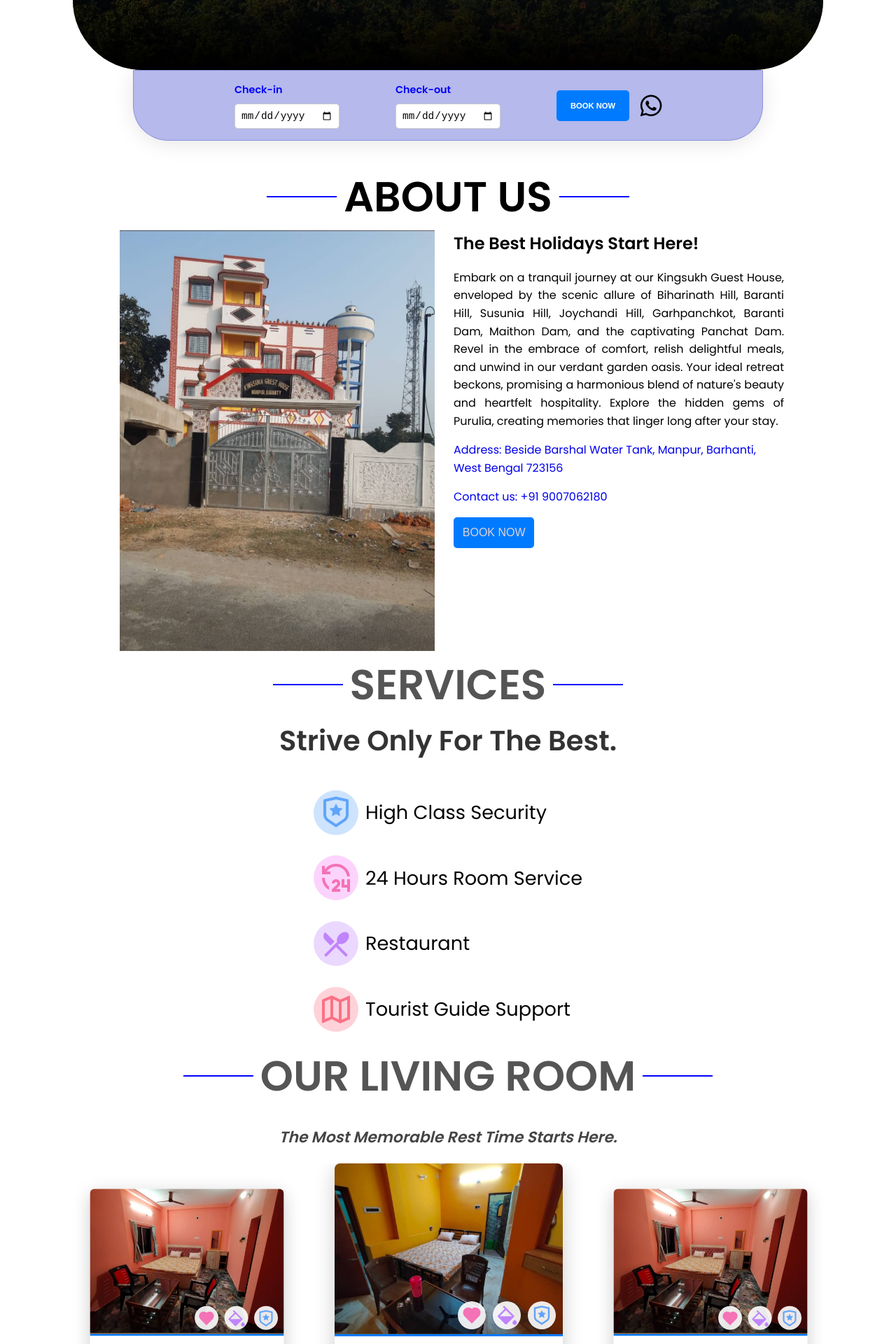
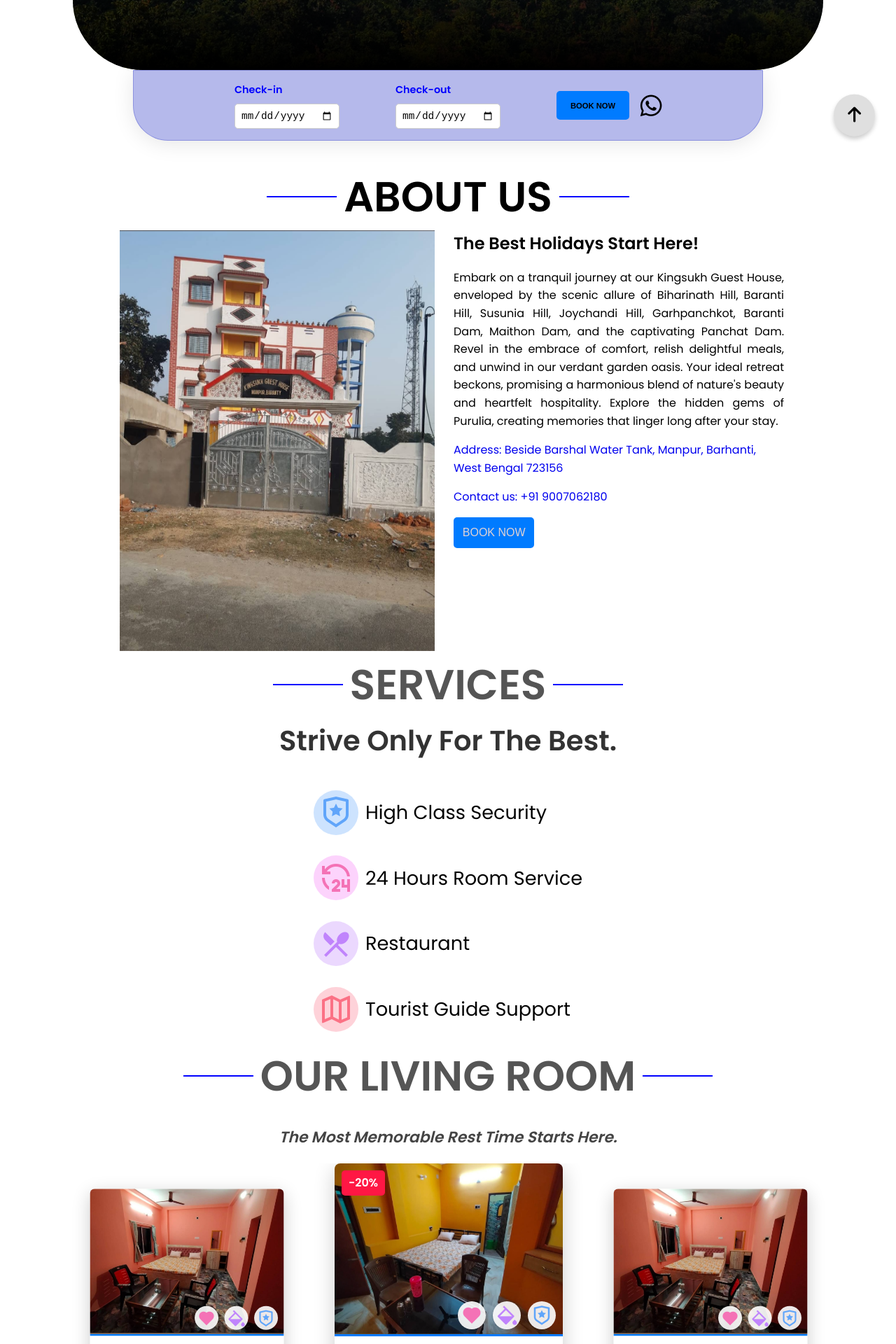
Before and after one commit to Pavan7201/Guest_House, a React (Create React App) app: page / in a window 1280 px wide. Shown: the part 540-2460 px from the top of the page at 70% size. Built offline with nearby package versions, Linux system fonts and the light colour scheme; the HTML template or start-up script is replaced by a standard one.

Commit message:
final commit

```diff
--- a/src/components/About.js
+++ b/src/components/About.js
@@ -1,8 +1,11 @@
-import React, { useEffect } from "react";
+import React, { useEffect, useState } from "react";
 import "../css/About.css";
 import about_image from "../assets/out.jpg";
+import Book from "./Book";
 
 const About = () => {
+  const [isBookOpen, setIsBookOpen] = useState(false);
+
   useEffect(() => {
     const imgElement = document.querySelector(".about__image img");
     const description = document.querySelector(".section3__description");
@@ -21,7 +24,7 @@
       },
       { threshold: 0.5 }
     );
-    observer.observe(imgElement);
+    if (imgElement) observer.observe(imgElement);
 
     const fadeInObserver = new IntersectionObserver(
       (entries, observer) => {
@@ -35,10 +38,10 @@
       { threshold: 0.5 }
     );
 
-    fadeInObserver.observe(header);
-    fadeInObserver.observe(description);
+    if (header) fadeInObserver.observe(header);
+    if (description) fadeInObserver.observe(description);
     address.forEach((addr) => fadeInObserver.observe(addr));
-    fadeInObserver.observe(button);
+    if (button) fadeInObserver.observe(button);
 
     return () => {
       observer.disconnect();
@@ -46,8 +49,12 @@
     };
   }, []);
 
-  const handleBookNowClick = (event) => {
-    event.preventDefault();
+  const handleBookNowClick = () => {
+    setIsBookOpen(true);
+  };
+
+  const closeBook = () => {
+    setIsBookOpen(false);
   };
 
   return (
@@ -84,11 +91,10 @@
             <a href="tel:+919007062180">Contact us: +91 9007062180</a>
           </p>
           <div className="about__btn">
-            <button href="#" onClick={handleBookNowClick}>
-              BOOK NOW
-            </button>
+            <button onClick={handleBookNowClick}>BOOK NOW</button>
           </div>
         </div>
+        {isBookOpen && <Book isOpen={isBookOpen} closeBook={closeBook} />}
       </section>
     </>
   );
--- a/src/components/Bookings.js
+++ b/src/components/Bookings.js
@@ -1,9 +1,11 @@
 import React, { useState } from "react";
 import "../css/Bookings.css";
+import Book from "./Book";
 
 const Bookings = () => {
   const [checkInDate, setCheckInDate] = useState("");
   const [checkOutDate, setCheckOutDate] = useState("");
+  const [isBookOpen, setIsBookOpen] = useState(false);
 
   const handleWhatsAppBooking = () => {
     const message = `Check-in: ${checkInDate}, Check-out: ${checkOutDate}`;
@@ -11,6 +13,14 @@
       message
     )}`;
     window.open(whatsappLink, "_blank");
+  };
+
+  const handleBookNowClick = () => {
+    setIsBookOpen(true);
+  };
+
+  const closeBook = () => {
+    setIsBookOpen(false);
   };
 
   return (
@@ -36,13 +46,16 @@
             />
           </div>
           <div className="input__btn">
-            <button className="section2__btn">BOOK NOW</button>
+            <button className="section2__btn" onClick={handleBookNowClick}>
+              BOOK NOW
+            </button>
             <button className="whatsapp__btn" onClick={handleWhatsAppBooking}>
               <i className="fa-brands fa-whatsapp"></i>
             </button>
           </div>
         </div>
       </div>
+      <Book isOpen={isBookOpen} closeBook={closeBook} />
     </section>
   );
 };
--- a/src/components/Home.js
+++ b/src/components/Home.js
@@ -100,7 +100,6 @@
   };
 
   const handleBookNowClick = () => {
-    scroll.scrollTo("rooms", { duration: 500 });
     setIsBookOpen(true);
   };
 
--- a/src/components/Rooms.js
+++ b/src/components/Rooms.js
@@ -9,7 +9,6 @@
 
 const Rooms = () => {
   const sliderRef = useRef(null);
-
   const [expandedDescriptions, setExpandedDescriptions] = useState({});
   const [activeSlide, setActiveSlide] = useState(2);
 
@@ -44,11 +43,7 @@
       (entries) => {
         entries.forEach((entry) => {
           if (entry.isIntersecting) {
-            if (entry.target === subheader) {
             entry.target.style.animation = "fadeInUp 1.5s ease-out forwards";
-            } else if (entry.target === header) {
-              entry.target.style.animation = "fadeInUp 1.5s ease-out forwards";
-            }
           }
         });
       },
@@ -70,6 +65,7 @@
         "Escape to comfort in our Cozy Haven Room, a snug retreat designed for intimate relaxation.",
       price: "₹ 1000/night",
       link: "https://wa.link/at5ion",
+      offer: 20,
     },
     {
       id: 2,
@@ -79,6 +75,7 @@
         "Indulge in luxury and ample space in our Spacious Serenity Suite, where tranquility meets roomy elegance.",
       price: "₹ 1500/night",
       link: "https://wa.link/at5ion",
+      offer: 0,
     },
     {
       id: 3,
@@ -88,6 +85,7 @@
         "Escape to comfort in our Cozy Haven Room, a snug retreat designed for intimate relaxation.",
       price: "₹ 1000/night",
       link: "https://wa.link/at5ion",
+      offer: 20,
     },
     {
       id: 4,
@@ -97,34 +95,36 @@
         "Indulge in luxury and ample space in our Spacious Serenity Suite, where tranquility meets roomy elegance.",
       price: "₹ 1500/night",
       link: "https://wa.link/at5ion",
+      offer: 0,
     },
     {
       id: 5,
       image: smallRoom,
-      title: "Relaxing Retreat Room",
+      title: "Cozy Haven Room",
       description:
-        "Unwind in our Relaxing Retreat Room, designed for the ultimate relaxation experience.",
-      price: "₹ 1200/night",
+        "Escape to comfort in our Cozy Haven Room, a snug retreat designed for intimate relaxation.",
+      price: "₹ 1000/night",
       link: "https://wa.link/at5ion",
+      offer: 20,
     },
   ];
 
   const settings = {
-    dots: true,
-    infinite: true,
+    dots: rooms.length > 3,
+    infinite: rooms.length > 1,
     speed: 500,
-    slidesToShow: 3,
+    slidesToShow: Math.min(rooms.length, 3),
     slidesToScroll: 1,
-    centerMode: true,
+    centerMode: rooms.length >= 3,
     centerPadding: "0",
     focusOnSelect: true,
-    initialSlide: 2,
+    initialSlide: Math.min(activeSlide, rooms.length - 1),
     afterChange: resetDescriptions,
     responsive: [
       {
         breakpoint: 1024,
         settings: {
-          slidesToShow: 3,
+          slidesToShow: Math.min(rooms.length, 3),
           centerMode: true,
           centerPadding: "0",
         },
@@ -132,7 +132,7 @@
       {
         breakpoint: 768,
         settings: {
-          slidesToShow: 2,
+          slidesToShow: Math.min(rooms.length, 2),
           centerMode: true,
           centerPadding: "0",
         },
@@ -140,7 +140,7 @@
       {
         breakpoint: 480,
         settings: {
-          slidesToShow: 1,
+          slidesToShow: Math.min(rooms.length, 1),
           centerMode: true,
           centerPadding: "0",
         },
@@ -162,6 +162,11 @@
         {rooms.map((room) => (
           <div className="room__card" key={room.id}>
             <div className="room__card__image">
+              {room.offer > 0 && (
+                <div className="offer-tag">
+                  <span>-{room.offer}%</span>
+                </div>
+              )}
               <div className="room__card__icons">
                 <span>
                   <i className="ri-heart-fill"></i>
@@ -181,7 +186,6 @@
                 {expandedDescriptions[room.id]
                   ? room.description
                   : `${room.description.slice(0, 50)}... `}
-
                 <span
                   className="toggle-text"
                   onClick={() => toggleDescription(room.id)}
@@ -199,6 +203,7 @@
           </div>
         ))}
       </Slider>
+      {rooms.length > 2 && (
         <div className="carousel-controls">
           <button onClick={() => sliderRef.current.slickPrev()}>
             <FaArrowLeft />
@@ -207,6 +212,7 @@
             <FaArrowRight />
           </button>
         </div>
+      )}
     </section>
   );
 };
--- a/src/components/footer.js
+++ b/src/components/footer.js
@@ -1,10 +1,36 @@
-import React from "react";
+import React, { useEffect, useState } from "react";
 import "../css/footer.css";
 import Facebook from "../assets/facebook.png";
 import Instagram from "../assets/instagram.png";
 import Youtube from "../assets/youtube.png";
 import Twitter from "../assets/twitter.png";
+
 const Footer = () => {
+  const [isVisible, setIsVisible] = useState(false);
+
+  const scrollToTop = () => {
+    window.scrollTo({ top: 0, behavior: "smooth" });
+  };
+
+  const handleScroll = () => {
+    const scrollPosition = window.scrollY + window.innerHeight;
+    const pageHeight = document.documentElement.scrollHeight;
+
+    if (scrollPosition >= pageHeight - 100) {
+      setIsVisible(true);
+    } else {
+      setIsVisible(false);
+    }
+  };
+
+  useEffect(() => {
+    window.addEventListener("scroll", handleScroll);
+
+    return () => {
+      window.removeEventListener("scroll", handleScroll);
+    };
+  }, []);
+
   return (
     <footer className="footer">
       <div className="section__container footer__container">
@@ -96,6 +122,11 @@
       <div className="footer__bar">
         Copyright © 2024 Kingsukh Guest House. All rights reserved.
       </div>
+      {isVisible && (
+        <div className="back-to-top" onClick={scrollToTop}>
+          <i className="fas fa-arrow-up"></i>
+        </div>
+      )}
     </footer>
   );
 };
--- a/src/css/Bookings.css
+++ b/src/css/Bookings.css
@@ -116,8 +116,8 @@
 }
 
 .section2__btn {
-  width: 100%;
-  color: white;
+  width: 90%;
+  color: black;
   background-color: #007bff;
   font-size: 0.7rem;
   font-weight: 600;
@@ -125,7 +125,7 @@
   outline: none;
   border-radius: 5px;
   border: none;
-  padding: 1rem;
+  padding: 0.9rem;
   transition: background-color 0.3s ease;
   margin: 0;
 }
@@ -133,6 +133,7 @@
 .section2__btn:hover {
   background-color: rgb(7, 7, 12);
   color: white;
+  box-shadow: 0px 0px 10px white;
 }
 
 @media (max-width: 768px) {
--- a/src/css/Gallery.css
+++ b/src/css/Gallery.css
@@ -93,7 +93,7 @@
 
 @media (max-width: 480px) {
   .container11 {
-    min-height: 100vh;
+    min-height: 50vh;
   }
 
   .section7__subheader h1 {
--- a/src/css/Rooms.css
+++ b/src/css/Rooms.css
@@ -306,6 +306,24 @@
   border: none;
 }
 
+.offer-tag {
+  position: absolute;
+  top: 10px;
+  left: 10px;
+  background: #ff1744;
+  color: white;
+  font-weight: bold;
+  padding: 5px 10px;
+  border-radius: 5px;
+  z-index: 10;
+  font-size: 14px;
+}
+
+.offer-tag span {
+  display: block;
+  font-size: 16px;
+}
+
 @media (max-width: 1024px) {
   .section4__container {
     padding: 50px 4rem;
--- a/src/css/footer.css
+++ b/src/css/footer.css
@@ -106,10 +106,40 @@
   position: relative;
 }
 
+.back-to-top {
+  position: fixed;
+  bottom: 60px;
+  right: 30px;
+  background-color: #33333327;
+  color: black;
+  padding: 10px 20px;
+  border-radius: 50%;
+  font-size: 25px;
+  cursor: pointer;
+  box-shadow: 0 4px 6px rgba(0, 0, 0, 0.2);
+  transition: all 0.3s ease-in-out;
+  z-index: 1000;
+  animation: bounce 1s infinite ease-in-out;
+  cursor: pointer;
+}
+
+.back-to-top:hover {
+  background-color: #55555562;
+  transform: translateY(-3px);
+}
+
+.dark-mode .back-to-top {
+  background-color: gray;
+  color: yellow;
+}
+
+.dark-mode .back-to-top:hover {
+  background-color: black;
+}
+
 @media (max-width: 1024px) {
   .footer__container {
     padding: 0 1rem;
-    /* flex-direction: column; */
     align-items: center;
     margin: 0;
   }
@@ -132,7 +162,7 @@
   }
 
   .footer__links a {
-    font-size: 0.9rem;
+    font-size: 0.7rem;
     color: #0d0d0e;
   }
 
@@ -236,4 +266,25 @@
     font-size: 0.75rem;
     padding: 0.4rem;
   }
+
+  .back-to-top {
+    bottom: 60px;
+    right: 5px;
+    padding: 5px 10px;
+    font-size: 15px;
+    box-shadow: 0 3px 5px rgba(0, 0, 0, 0.1);
+    animation: bounce 0.8s infinite ease-in-out;
+  }
 }
+
+@keyframes bounce {
+  0% {
+    transform: translateY(0);
+  }
+  50% {
+    transform: translateY(-10px);
+  }
+  100% {
+    transform: translateY(0);
+  }
+}
```
Also changed, not shown: src/components/Book.js (+50 -10 lines), src/css/Book.css (+141 -42 lines). Lines whose indentation alone changed are shown as unchanged.
